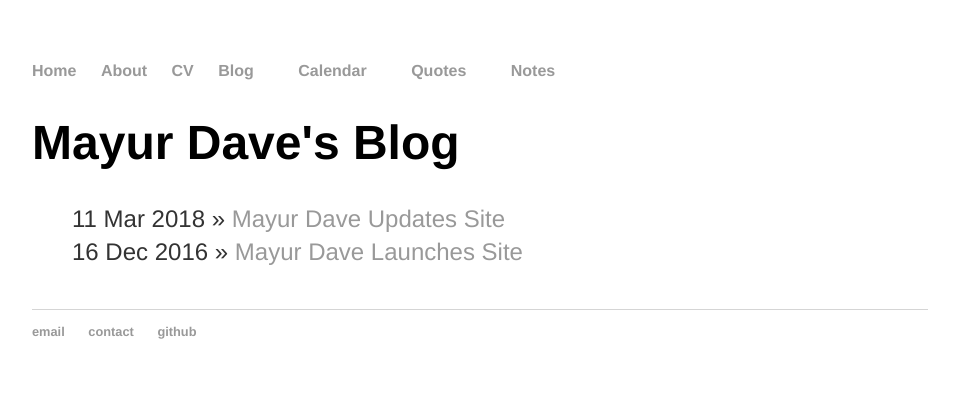
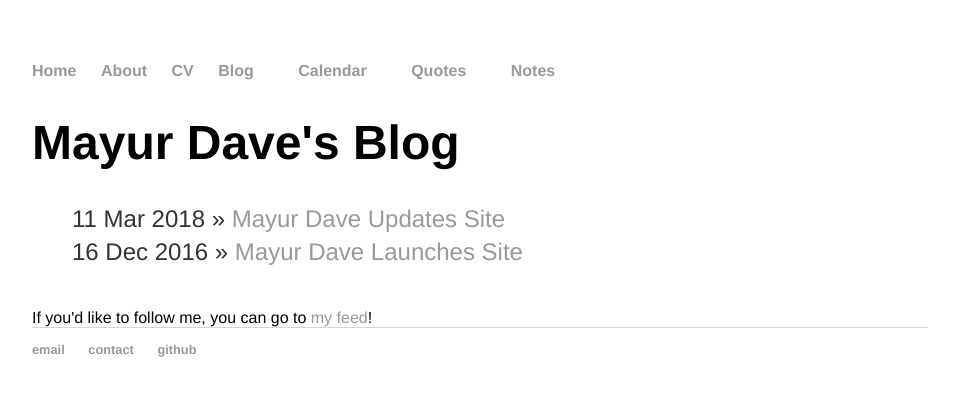
Before and after one commit to mdave16/mdave16.github.io, a Jekyll site: the page built from blog.html, in a window 1280 px wide. Shown: the top 396 px of the page, without its empty margins (160-1119 px from the left). Built offline with Jekyll 4.4.1, drawn with Linux system fonts in a browser that asks for light colours; nearby versions of some CDN libraries.

Commit message:
add in link to feed

```diff
--- a/blog.html
+++ b/blog.html
@@ -12,3 +12,5 @@ title: Mayur Dave's Blog
 {% endfor %}
 
 </ul>
+
+If you'd like to follow me, you can go to <a href="/feed.xml">my feed</a>!
```
